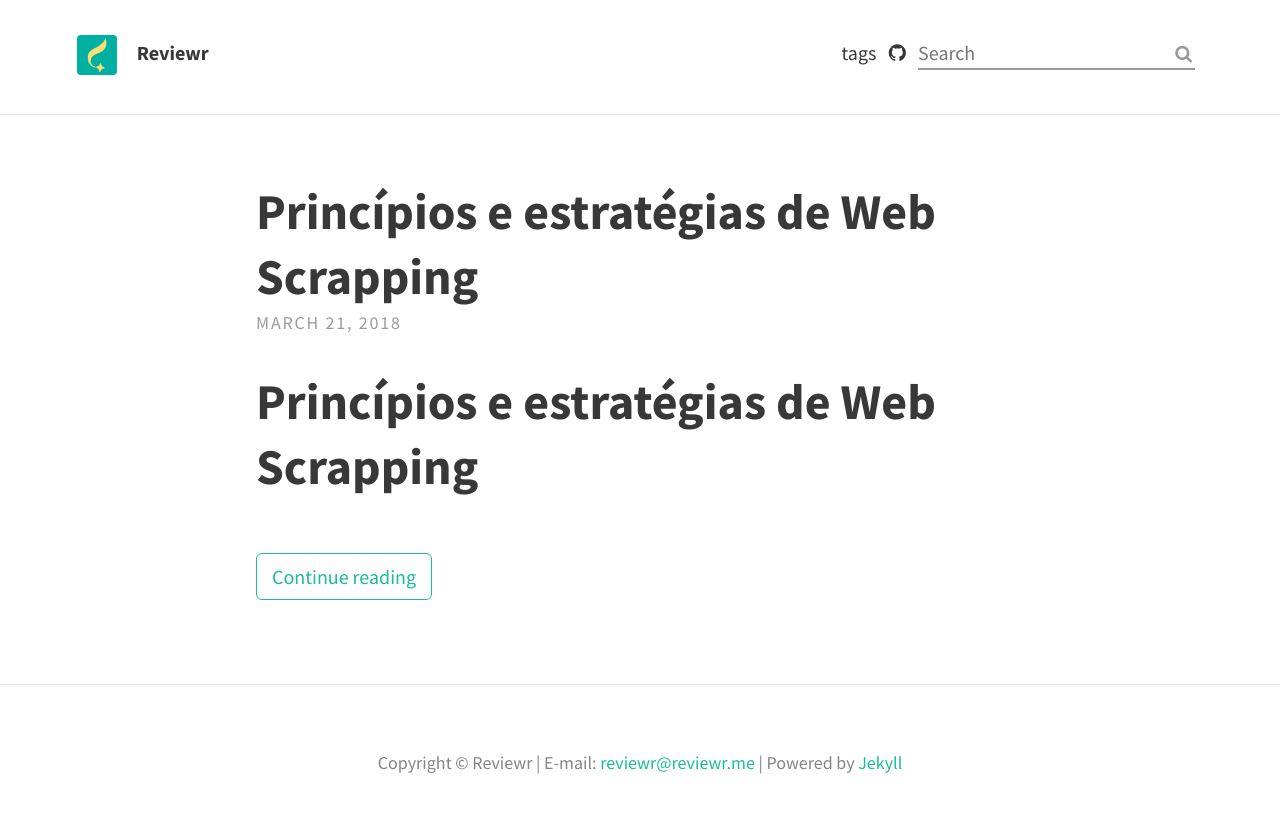
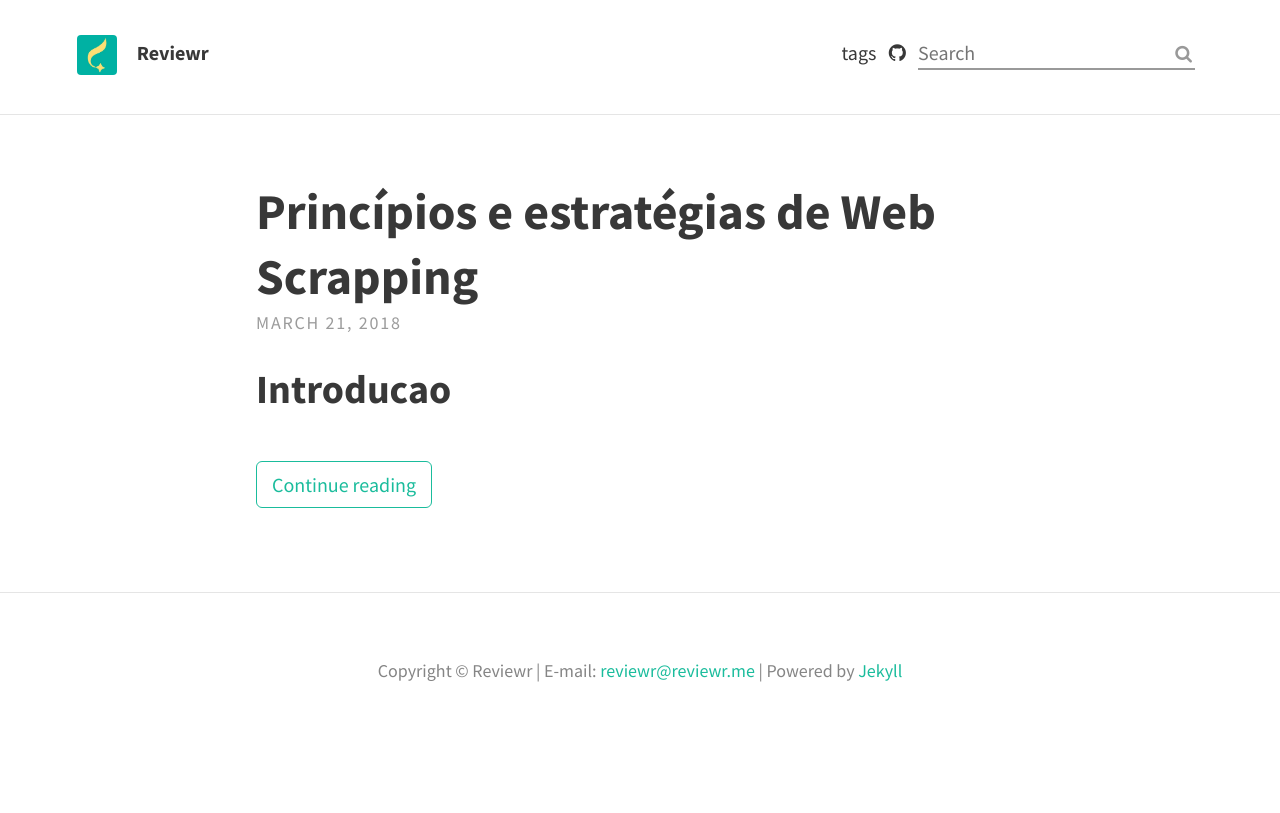
Before and after one commit to leonardorifeli/engineering.github.io, a Jekyll site: the page built from index.html, in a window 1280 px wide. Shown: the top 813 px of the page. Built offline with Jekyll 4.4.1, drawn with Linux system fonts in a browser that asks for light colours; nearby versions of some CDN libraries; the list of posts is cut into pages by our own code.

Commit message:
fix post name

```diff
--- a/_posts/2018-03-21-principios-e-estrategias-de-web-scrapping.md
+++ b/_posts/2018-03-21-principios-e-estrategias-de-web-scrapping.md
@@ -4,8 +4,6 @@ title: 'Princípios e estratégias de Web Scrapping'
 date: '2018-03-21 9:00:00'
 categories: scrapping
 ---
-
-# Princípios e estratégias de Web Scrapping
 
 ## Introducao
 
```
